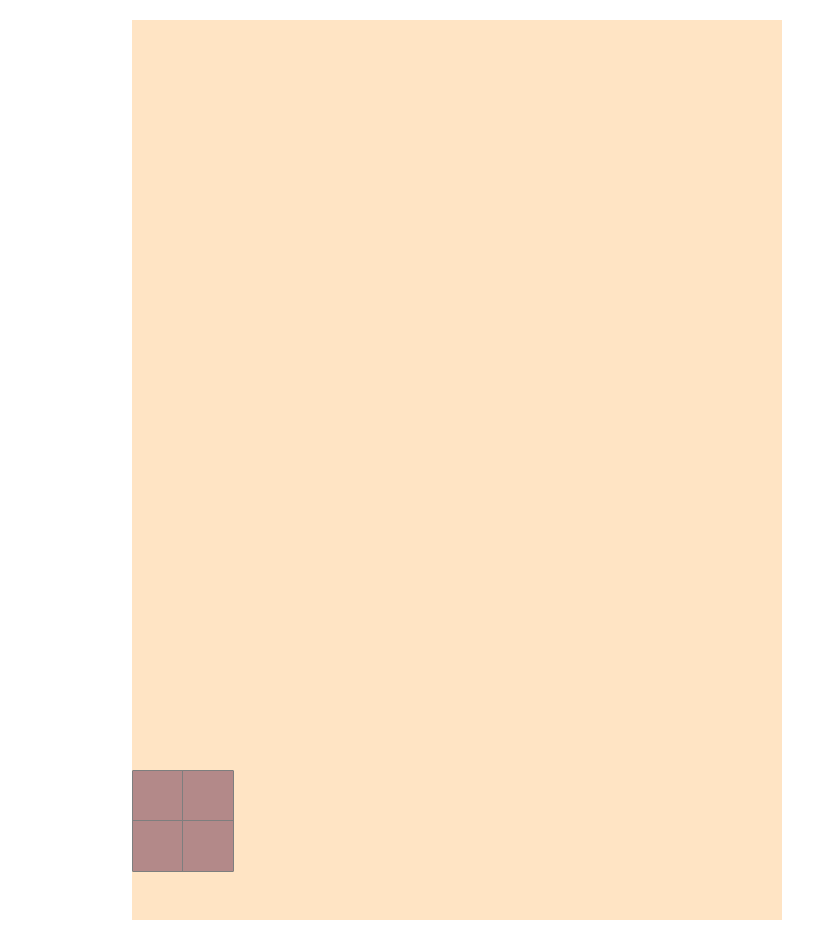
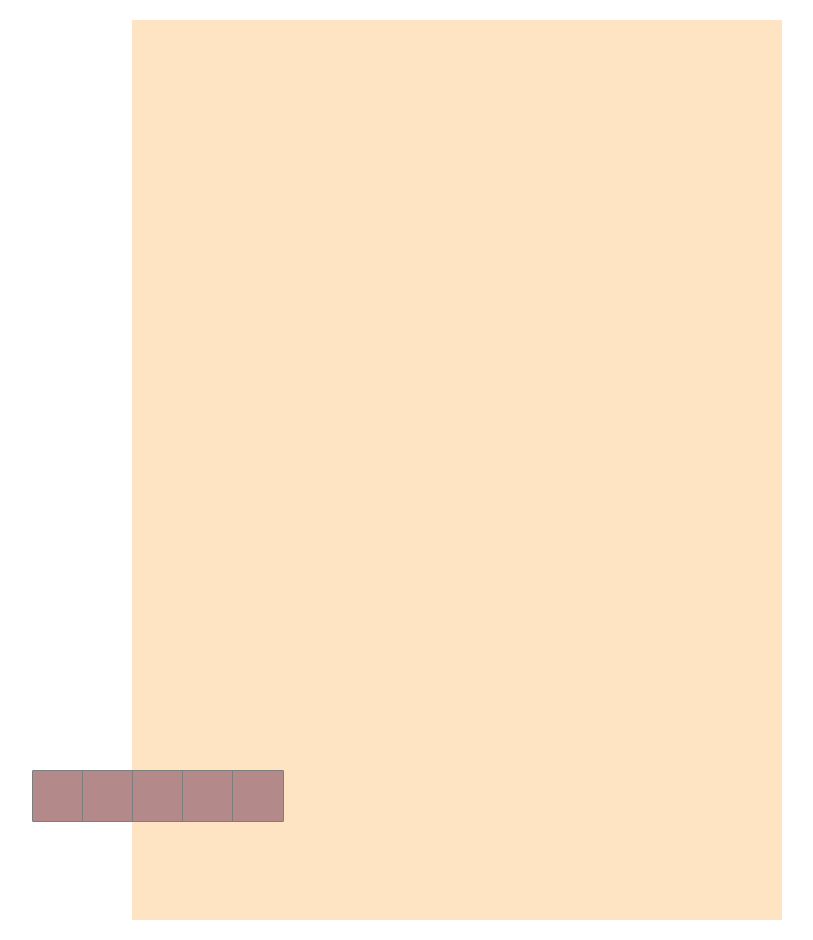
Before and after one commit to MaximZaharovO/tetris-pet, a React (Create React App) app: page / in a window 1280 px wide. Shown: the whole page, without its empty margins (183-996 px from the left). Built offline with nearby package versions, Linux system fonts and the light colour scheme.

Commit message:
Обработка завершения

```diff
--- /dev/null
+++ b/src/Figures.js
@@ -0,0 +1,74 @@
+const cube = [
+    [
+        {
+            XOffset: 0,
+            YOffset: 0,
+        },
+        {
+            XOffset: 1,
+            YOffset: 0,
+        },
+        {
+            XOffset: 0,
+            YOffset: 1,
+        },
+        {
+            XOffset: 1,
+            YOffset: 1,
+        },
+    ]
+]
+
+const someFigure1 = [
+    [
+        {
+            XOffset: -2,
+            YOffset: 0,
+        },
+        {
+            XOffset: -1,
+            YOffset: 0,
+        },
+        {
+            XOffset: 0,
+            YOffset: 0,
+        },
+        {
+            XOffset: 1,
+            YOffset: 0,
+        },
+        {
+            XOffset: 2,
+            YOffset: 0,
+        },
+    ],
+    [
+        {
+            XOffset: 0,
+            YOffset: -2,
+        },
+        {
+            XOffset: 0,
+            YOffset: -1,
+        },
+        {
+            XOffset: 0,
+            YOffset: 0,
+        },
+        {
+            XOffset: 0,
+            YOffset: 1,
+        },
+        {
+            XOffset: 0,
+            YOffset: 2,
+        },
+    ]
+]
+
+const FIGURES = [
+    cube,
+    someFigure1
+]
+
+export default FIGURES
--- a/src/components/Field.jsx
+++ b/src/components/Field.jsx
@@ -1,45 +1,20 @@
 
-import { useContext, useEffect, useState, useCallback } from 'react'
+import { useContext, useEffect, useState } from 'react'
 import '../App.css'
 import Figure from './Figure.jsx'
 import FieldContext from '../FieldContext.js'
 import useTimerAction from '../hooks/useTimerAction.js'
 import Block from './Block.jsx'
 import useKeysAction from '../hooks/useKeysAction.js'
-
-const cube = [
-    [
-        {
-            XOffset: 0,
-            YOffset: 0,
-        },
-        {
-            XOffset: 1,
-            YOffset: 0,
-        },
-        {
-            XOffset: 0,
-            YOffset: 1,
-        },
-        {
-            XOffset: 1,
-            YOffset: 1,
-        },
-    ]
-]
-
-const FIGURES = [
-    cube,
-]
+import FIGURES from '../Figures.js'
 
 function Field() {
     const fieldsSettings = useContext(FieldContext)
 
     const [stop, setStop] = useState(false)
     const [isFirst, setIsFirst] = useState(true)
-    const [cords, setCords] = useState({x: 0, y: 0})
+    const [cords, setCords] = useState({x: 0, y: 0, rotation: 0})
     const [currentFigure, setCurrentFigure] = useState([[]])
-    const [currentFigureRotation, setCurrentFigureRotation] = useState(0)
     const [usedBlocks, setUsedBlocks] = useState([])
 
     const [leftPressed, rightPressed, upPressed, downPressed] = useKeysAction()
@@ -98,18 +73,14 @@ function Field() {
 
     useEffect(() => {
         if (upPressed) {
-            setCurrentFigureRotation(prev => {
-                if (prev + 1 < currentFigure.length) {
-                    return prev+1;
+            setCords(prev => {
+                if (canBeRotated(prev)) {
+                    return {...prev, rotation: nextRotation(prev, currentFigure)}
                 }
-                return 0;
+                return prev
             })
         }
     }, [upPressed])
-
-    useEffect(() => {
-        updateCords({XOffset: 0, YOffset: 0})
-    }, [currentFigureRotation])
 
     useEffect(() => {
         if (leftPressed && rightPressed) {
@@ -123,31 +94,52 @@ function Field() {
     }, [leftPressed, rightPressed])
 
     useEffect(() => {
-        if (!canBeMovedDown(cords, {YOffset: 1, XOffset: 0})) {
+        if (!stop && !canBeMovedDown(cords, {YOffset: 1, XOffset: 0})) {
             saveFigures()
         }
     }, [cords])
 
     useEffect(() => {
-        let newBlocks = cube
+        let newBlocks = FIGURES[getRandomInt(FIGURES.length)]
         const baseXCord = 0;
         const baseYCord = 0;
+        const baseRotation = 0;
 
-        let defeat = newBlocks.some(newBlock => usedBlocks.some(usedBlock => usedBlock.x === newBlock.XOffset + baseXCord
-            && usedBlock.y === newBlock.YOffset + baseYCord));
+        let defeat = newBlocks.some(newBlock => usedBlocks.some(usedBlock => usedBlock.x === newBlock[baseRotation].XOffset + baseXCord
+            && usedBlock.y === newBlock[baseRotation].YOffset + baseYCord));
 
         if (defeat) {
+            alert("КОНЕЦ")
             setStop(true);
             return;
         }
 
-        setCurrentFigureRotation(0)
         setCurrentFigure(newBlocks)
-        setCords({x:baseXCord,y:baseYCord})
+        setCords({x:baseXCord,y:baseYCord, rotation: baseRotation})
     }, [usedBlocks])
 
+    function nextRotation(cords, currentFigure) {
+        return cords.rotation + 1 < currentFigure.length ? cords.rotation + 1 : 0
+    }
+
+    function getRandomInt(max) {
+        return Math.floor(Math.random() * max);
+    }
+
+    function canBeRotated(prev) {
+
+        let changedRotation = {...prev, rotation: nextRotation(prev, currentFigure)}
+
+        let yNotBlocked = canBeMovedDown(changedRotation, {XOffset: 0, YOffset: 0})
+        let xNotBlocked = canBeMovedX(changedRotation, {XOffset: 0, YOffset: 0})
+        if (!yNotBlocked || !xNotBlocked) {
+            return false;
+        }
+        return true
+    }
+
     function canBeMovedDown(prev, offset) {
-        for (let currentBlock of currentFigure[currentFigureRotation]) {
+        for (let currentBlock of currentFigure[prev.rotation]) {
 
             let newBlockY = prev.y + offset.YOffset + currentBlock.YOffset;
 
@@ -167,7 +159,7 @@ function Field() {
     }
 
     function canBeMovedX(prev, offset) {
-        for (let currentBlock of currentFigure[currentFigureRotation]) {
+        for (let currentBlock of currentFigure[prev.rotation]) {
 
             let newBlockX = prev.x + offset.XOffset + currentBlock.XOffset;
 
@@ -187,15 +179,15 @@ function Field() {
     }
 
     function saveFigures() {
-        if (currentFigure[currentFigureRotation].length > 0) {
-            const newItems = currentFigure[currentFigureRotation].map(used => {
+        if (currentFigure[cords.rotation].length > 0) {
+            const newItems = currentFigure[cords.rotation].map(used => {
                 return {
                     x: cords.x + used.XOffset,
                     y: cords.y + used.YOffset
                 }
             })
 
-            setUsedBlocks(prev => [...prev, ...newItems])
+            setUsedBlocks(prev => [...prev, ...newItems.filter(x => !prev.some(exist => (exist.x === x.x && exist.y === x.y)))])
         }
     }
 
@@ -203,7 +195,7 @@ function Field() {
         <div className="field__wrapper"
             style={{width: fieldsSettings.xSize, height: fieldsSettings.ySize}}
         >
-            <Figure baseX={cords.x} baseY={cords.y} blocks={currentFigure[currentFigureRotation]}/>
+            <Figure baseX={cords.x} baseY={cords.y} blocks={currentFigure[cords.rotation]}/>
 
             {usedBlocks.map(block => <Block key={`${block.x}-${block.y}`} x={block.x} y={block.y}/>)}
         </div>
```
